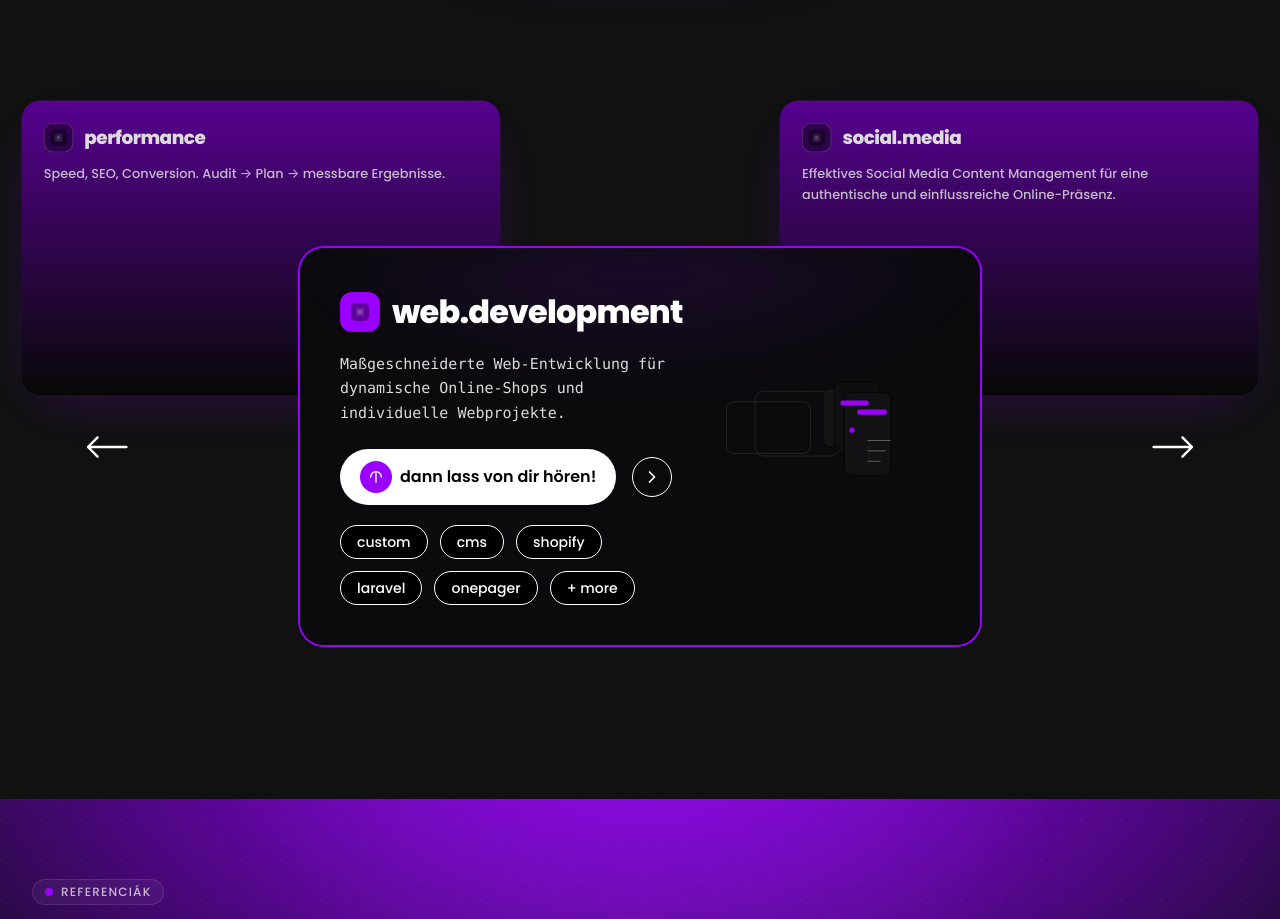
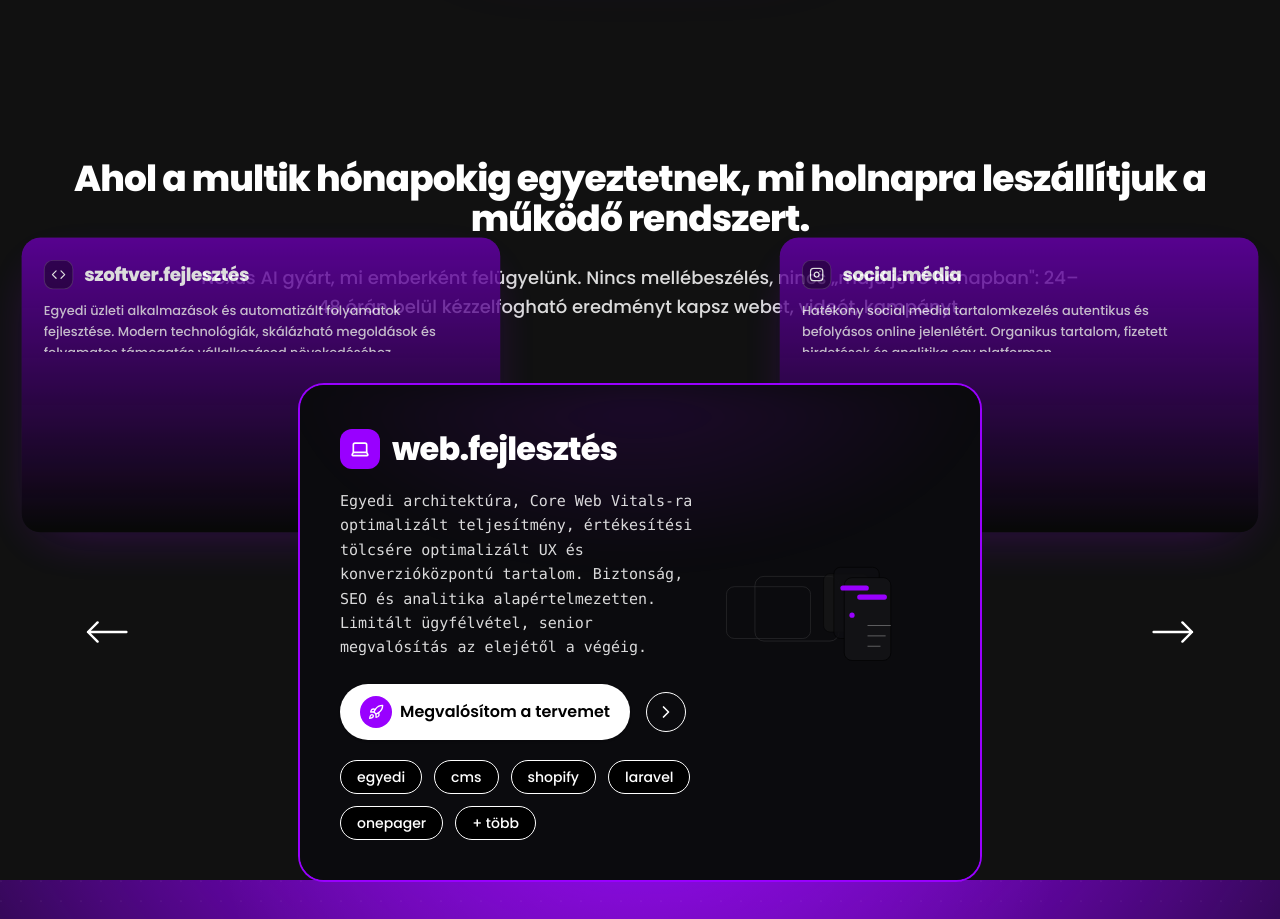
Before and after one commit to mrcoinzy/vizio-ai-flow, a React (Vite) app: page / in a window 1280 px wide. Shown: the part 1863-2782 px from the top of the page. Built offline with nearby package versions, Linux system fonts and the light colour scheme.

Commit message:
Frissítsd a szolgáltatások szekciót
Frissítsd a szolgáltatások szekció tartalmát a megadott magyar szövegekkel, címekkel, ikonokkal és CTA gombokkal.

```diff
--- a/src/components/ServicesSection.tsx
+++ b/src/components/ServicesSection.tsx
@@ -1,31 +1,35 @@
 import React, { useEffect, useState } from "react";
 import { motion, AnimatePresence } from "framer-motion";
+import { Laptop, Instagram, Code, Rocket } from "lucide-react";
 
 const ACCENT = "#9900FF";
 
 const SERVICES = [
   {
     id: "webdev",
-    title: "web.development",
+    title: "web.fejlesztés",
     description:
-      "Maßgeschneiderte Web-Entwicklung für dynamische Online-Shops und individuelle Webprojekte.",
-    tags: ["custom", "cms", "shopify", "laravel", "onepager", "+ more"],
-    cta: "dann lass von dir hören!",
+      "Egyedi architektúra, Core Web Vitals-ra optimalizált teljesítmény, értékesítési tölcsére optimalizált UX és konverzióközpontú tartalom. Biztonság, SEO és analitika alapértelmezetten. Limitált ügyfélvétel, senior megvalósítás az elejétől a végéig.",
+    tags: ["egyedi", "cms", "shopify", "laravel", "onepager", "+ több"],
+    cta: "Megvalósítom a tervemet",
+    icon: Laptop,
   },
   {
     id: "social",
-    title: "social.media",
+    title: "social.média",
     description:
-      "Effektives Social Media Content Management für eine authentische und einflussreiche Online-Präsenz.",
-    tags: ["content", "ads", "automation", "analytics"],
-    cta: "dann lass von dir hören!",
+      "Hatékony social media tartalomkezelés autentikus és befolyásos online jelenlétért. Organikus tartalom, fizetett hirdetések és analitika egy platformon.",
+    tags: ["tartalom", "hirdetések", "automatizálás", "analitika"],
+    cta: "Megvalósítom a tervemet",
+    icon: Instagram,
   },
   {
-    id: "performance",
-    title: "performance",
-    description: "Speed, SEO, Conversion. Audit → Plan → messbare Ergebnisse.",
-    tags: ["lighthouse 95+", "core web vitals", "A/B"],
-    cta: "audit anfordern",
+    id: "software",
+    title: "szoftver.fejlesztés",
+    description: "Egyedi üzleti alkalmazások és automatizált folyamatok fejlesztése. Modern technológiák, skálázható megoldások és folyamatos támogatás vállalkozásod növekedéséhez.",
+    tags: ["automatizálás", "integráció", "API", "adatbázis"],
+    cta: "Megvalósítom a tervemet",
+    icon: Code,
   },
 ];
 
@@ -67,6 +71,7 @@ function PanelIllustration() {
 
 function GhostServiceCard({ service, side }) {
   const isLeft = side === "left";
+  const IconComponent = service.icon;
   return (
     <div
       className={`pointer-events-none absolute ${isLeft ? "left-[-48px] md:left-[-72px]" : "right-[-48px] md:right-[-72px]"} top-[75%] -translate-y-1/2 z-0`}
@@ -86,7 +91,7 @@ function GhostServiceCard({ service, side }) {
         <div className="absolute inset-0 p-6 text-white">
           <div className="flex items-center gap-3">
             <div className="rounded-[10px] w-8 h-8 grid place-items-center bg-black/40 border" style={{ borderColor: "#fff3" }}>
-              <SquareAppIcon />
+              <IconComponent className="w-4 h-4 text-white" />
             </div>
             <h4 className="text-xl font-extrabold tracking-tight">{service.title}</h4>
           </div>
@@ -100,6 +105,7 @@ function GhostServiceCard({ service, side }) {
 }
 
 function ServiceCard({ s }) {
+  const IconComponent = s.icon;
   return (
     <div className="relative z-10" style={{ width: 680, maxWidth: "92vw" }}>
       <div className="absolute inset-0 rounded-[24px]" style={{ boxShadow: `0 0 0 2px ${ACCENT}` }} />
@@ -112,7 +118,7 @@ function ServiceCard({ s }) {
           <div>
             <div className="flex items-center gap-3 mb-4">
               <div className="rounded-[12px] w-10 h-10 grid place-items-center" style={{ background: ACCENT }}>
-                <SquareAppIcon />
+                <IconComponent className="w-5 h-5 text-white" />
               </div>
               <h3 className="text-[28px] md:text-[32px] font-extrabold tracking-tight">{s.title}</h3>
             </div>
@@ -120,9 +126,7 @@ function ServiceCard({ s }) {
             <div className="mt-6 flex items-center gap-4">
               <button className="inline-flex items-center gap-2 rounded-full bg-white text-black font-semibold px-5 py-3 shadow">
                 <span className="inline-grid place-items-center rounded-full w-8 h-8" style={{ background: ACCENT }}>
-                  <svg viewBox="0 0 24 24" className="w-4 h-4" aria-hidden="true">
-                    <path d="M4 12a8 8 0 0 1 8-8m0 0a8 8 0 0 1 8 8m-8-8v16" fill="none" stroke="white" strokeWidth="2" strokeLinecap="round" />
-                  </svg>
+                  <Rocket className="w-4 h-4 text-white" />
                 </span>
                 <span>{s.cta}</span>
               </button>
@@ -186,8 +190,16 @@ export default function ServiceCarousel() {
   const next = (i + 1) % SERVICES.length;
 
   return (
-    <div className="w-full min-h-[88vh] grid place-items-center px-4" style={{ backgroundColor: "#111111" }}>
-      <div className="relative w-full max-w-[1200px]">
+    <div className="w-full min-h-[88vh] px-4" style={{ backgroundColor: "#111111" }}>
+      <div className="text-center mb-16 pt-16">
+        <h2 className="text-white text-3xl md:text-4xl font-extrabold tracking-tight mb-6">
+          Ahol a multik hónapokig egyeztetnek, mi holnapra leszállítjuk a működő rendszert.
+        </h2>
+        <p className="text-white/85 text-lg max-w-4xl mx-auto leading-relaxed">
+          Nexus AI gyárt, mi emberként felügyelünk. Nincs mellébeszélés, nincs „majd jövő hónapban": 24–48 órán belül kézzelfogható eredményt kapsz webet, videót, kampányt.
+        </p>
+      </div>
+      <div className="relative w-full max-w-[1200px] mx-auto">
         <AnimatePresence mode="wait" initial={false}>
           <motion.div
             key={`left-${SERVICES[prev].id}`}
```
